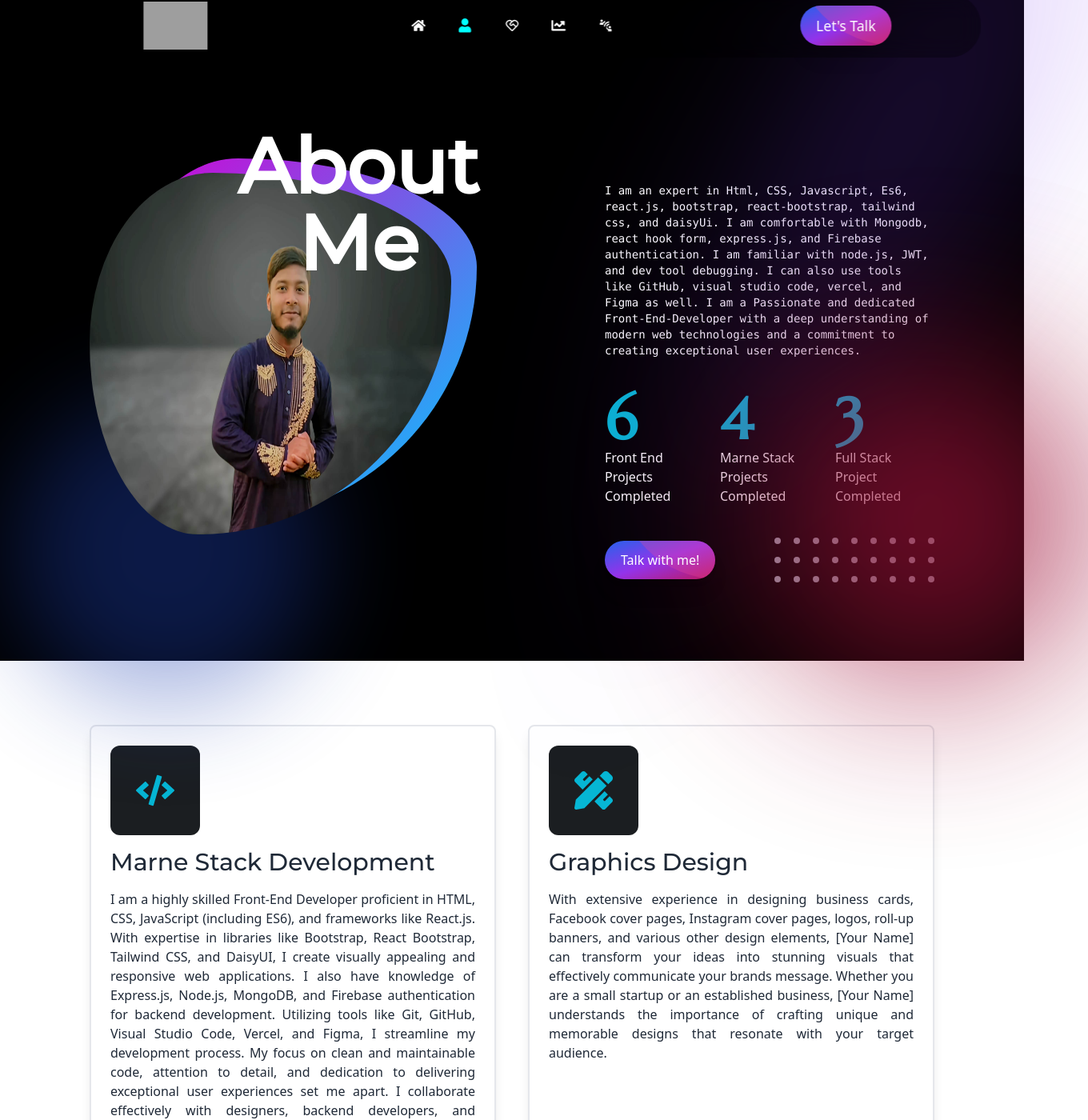
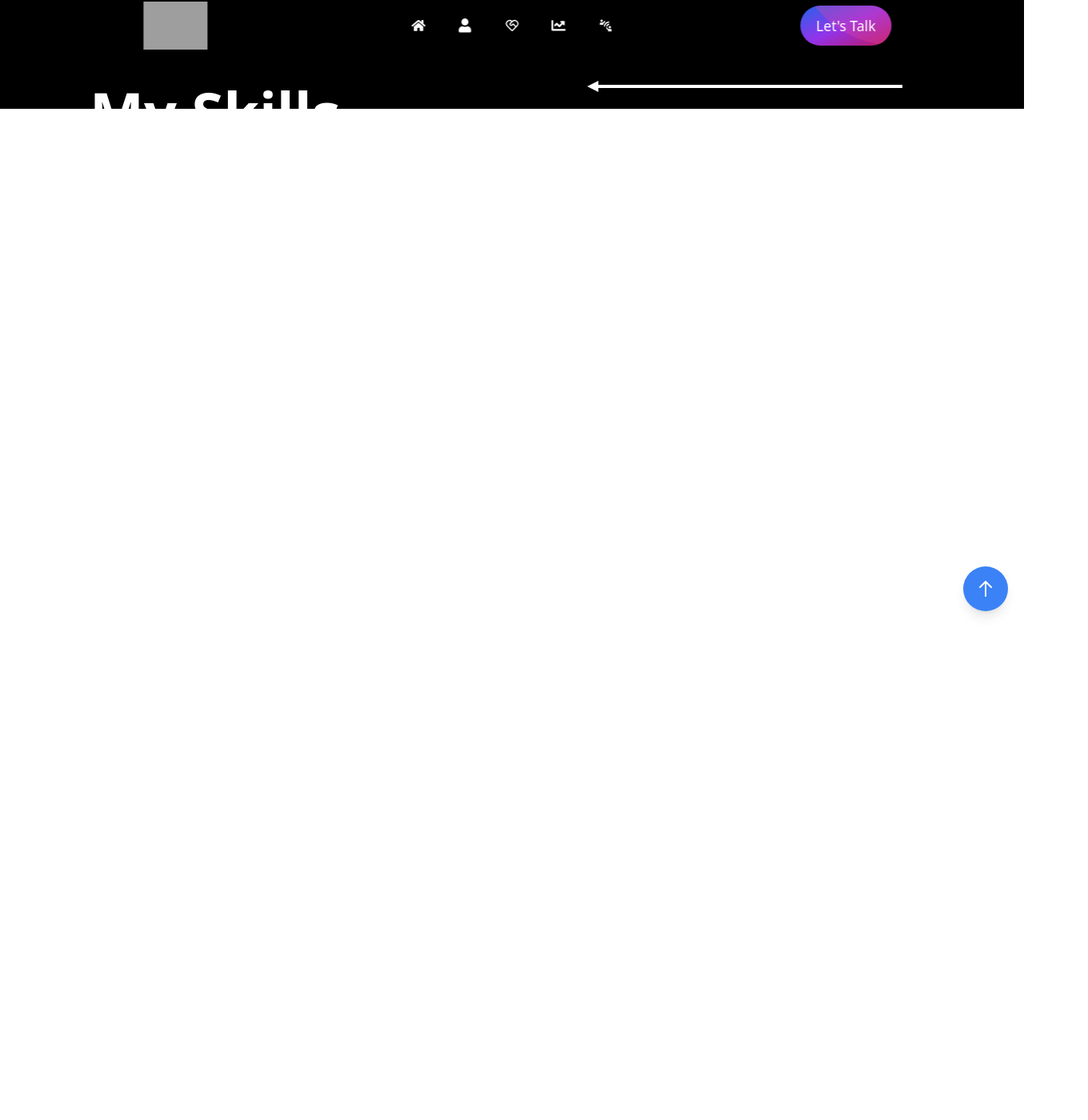
Before and after one commit to Shakil57375/shakil-s_portfolio, a React (Vite) app: page / in a window 1280 px wide. Shown: the part 16-1416 px from the top of the page at 80% size, 1360 px wide, since content can reach past the window. After the commit the page ends 800 px from the top, so only its background shows below. Built offline with nearby package versions, Linux system fonts and the light colour scheme; grey boxes are pictures that could not be loaded; a web font is replaced by a local one.

Commit message:
about page added

```diff
--- /dev/null
+++ b/src/Components/Arrow.css
@@ -0,0 +1,17 @@
+.arrow-container {
+  position: relative;
+  width: 50px; /* Set the width of the arrow container */
+  height: 30px; /* Set the height of the arrow container */
+}
+
+.arrow {
+  position: absolute;
+  top: 50%;
+  left: 0;
+  width: 0;
+  height: 0;
+  border-top: 7px solid transparent;
+  border-bottom: 7px solid transparent;
+  border-right: 14px solid #fff; /* Set the color of the arrow */
+  transform: translateY(-50%);
+}
--- /dev/null
+++ b/src/Components/Arrow.jsx
@@ -0,0 +1,14 @@
+import "./Arrow.css"; // Import the CSS file for additional styling if needed
+
+const Arrow = () => {
+  return (
+    <div className="flex items-center">
+      <div className="arrow-container">
+        <div className="arrow"></div>
+      </div>
+      <div className="w-96 h-1 bg-white  relative right-10"></div>
+    </div>
+  );
+};
+
+export default Arrow;
--- a/src/Components/Main.jsx
+++ b/src/Components/Main.jsx
@@ -1,10 +1,10 @@
 import Banner from "./Banner";
 import AboutMe from "./AboutMe";
-import Services from "./Services";
 import FloatingNav from "../FloatingNav/FloatingNav";
 import Projects from "./Projects";
 import Contact from "./Contact";
 import BottomToTop from "./BottomToTop";
+import Skills from "./Skills";
 
 const Main = () => {
   return (
@@ -12,10 +12,10 @@ const Main = () => {
       <FloatingNav />
       {/* //Todo : uncomment banner */}
       {/* <Banner /> */}
-      <AboutMe />
-      <Services />
-      <Projects />
-      <Contact />
+      {/* <AboutMe /> */}
+      <Skills />
+      {/* <Projects /> */}
+      {/* <Contact /> */}
       <BottomToTop />
     </div>
   );
--- a/src/Components/Services.jsx
+++ /dev/null
@@ -1,88 +0,0 @@
-import SectionTitle from "../Utils/SectionTitle";
-import { FaCode, FaPencilRuler } from "react-icons/fa";
-import { Tilt } from "react-tilt";
-import AOS from 'aos';
-import 'aos/dist/aos.css';
-import { useEffect } from "react";
-const Services = () => {
-  useEffect(() => {
-    AOS.init({
-      duration:1200,
-    });
-  }, []);
-  const defaultOptions = {
-    reverse: false, // reverse the tilt direction
-    max: 15, // max tilt rotation (degrees)
-    perspective: 1000, // Transform perspective, the lower the more extreme the tilt gets.
-    speed: 1000, // Speed of the enter/exit transition
-    transition: true, // Set a transition on enter/exit.
-    axis: null, // What axis should be disabled. Can be X or Y.
-    reset: true, // If the tilt effect has to be reset on exit.
-    scale: 1, // Set the scale to 1 to remove the scaling effect
-  };
-
-  // };
-  return (
-    <section  id="services">
-      <div className="mb-20">
-        <SectionTitle title={"What I do?"}></SectionTitle>
-      </div>
-      <div data-aos="fade-zoom-in" className="grid lg:grid-cols-2 grid-cols-1 gap-10 paddingX mt-10">
-        <Tilt lg:options={defaultOptions}>
-          <div  className="bg-transparent shadow-lg hover:-translate-y-2 hover:-translate-x-2 rounded-lg lg:h-[530px] h-full overflow-hidden border-2 hover:shadow-xl transform transition duration-300 p-6 ease-in-out">
-            <div className="bg-[#1b1e21] rounded-xl w-28 h-28 flex items-center justify-center p-5">
-              <FaCode className="text-cyan-500 w-12 h-12 " />
-            </div>
-            <div>
-              <h2 className="text-3xl font-medium my-4 font-Montserrat">
-                Marne Stack Development
-              </h2>
-              <p className="text-base font-poppins text-justify">
-                I am a highly skilled Front-End Developer proficient in HTML,
-                CSS, JavaScript (including ES6), and frameworks like React.js.
-                With expertise in libraries like Bootstrap, React Bootstrap,
-                Tailwind CSS, and DaisyUI, I create visually appealing and
-                responsive web applications. I also have knowledge of
-                Express.js, Node.js, MongoDB, and Firebase authentication for
-                backend development. Utilizing tools like Git, GitHub, Visual
-                Studio Code, Vercel, and Figma, I streamline my development
-                process. My focus on clean and maintainable code, attention to
-                detail, and dedication to delivering exceptional user
-                experiences set me apart. I collaborate effectively with
-                designers, backend developers, and stakeholders, translating
-                design mockups into functional websites and applications. With a
-                deep understanding of modern web technologies, commitment to
-                excellence, and passion for user experience, I am an asset for
-                impactful web development projects.
-              </p>
-            </div>
-          </div>
-        </Tilt>
-        <Tilt options={defaultOptions}>
-          <div  className="bg-transparent lg:h-[530px] h-full shadow-lg hover:-translate-y-2 hover:-translate-x-2 rounded-lg overflow-hidden border-2 hover:shadow-xl transform transition duration-300 p-6 ease-in-out">
-            <div className="bg-[#1b1e21] rounded-xl w-28 h-28 flex items-center justify-center p-5">
-              <FaPencilRuler className="text-cyan-500 w-12 h-12 " />
-            </div>
-            <div>
-              <h2 className="text-3xl font-medium my-4 font-Montserrat">
-                Graphics Design
-              </h2>
-              <p className="text-base font-poppins text-justify ">
-                With extensive experience in designing business cards, Facebook
-                cover pages, Instagram cover pages, logos, roll-up banners, and
-                various other design elements, [Your Name] can transform your
-                ideas into stunning visuals that effectively communicate your
-                brands message. Whether you are a small startup or an
-                established business, [Your Name] understands the importance of
-                crafting unique and memorable designs that resonate with your
-                target audience.
-              </p>
-            </div>
-          </div>
-        </Tilt>
-      </div>
-    </section>
-  );
-};
-
-export default Services;
--- /dev/null
+++ b/src/Components/Skills.jsx
@@ -0,0 +1,21 @@
+import SectionTitle from "../Utils/SectionTitle";
+import { CgArrowLongLeft } from "react-icons/cg";
+import Arrow from "./Arrow";
+const Skills = () => {
+  return (
+    <div className="paddingX paddingY flex justify-between items-center gap-10">
+      <div>
+        <SectionTitle
+          titleFirstWord={"My Skills"}
+          titleFirstClassName={"text-7xl text-white font-bold"}
+          divClassName={"relative top-20"}
+        ></SectionTitle>
+      </div>
+      <div className="items-start relative top-12">
+        <Arrow/>
+      </div>
+    </div>
+  );
+};
+
+export default Skills;
--- a/src/index.css
+++ b/src/index.css
@@ -1,6 +1,10 @@
 @tailwind base;
 @tailwind components;
 @tailwind utilities;
+
+body{
+    background-color: #000;
+}
 
 .paddingX {
    @apply sm:px-28 px-6
```
